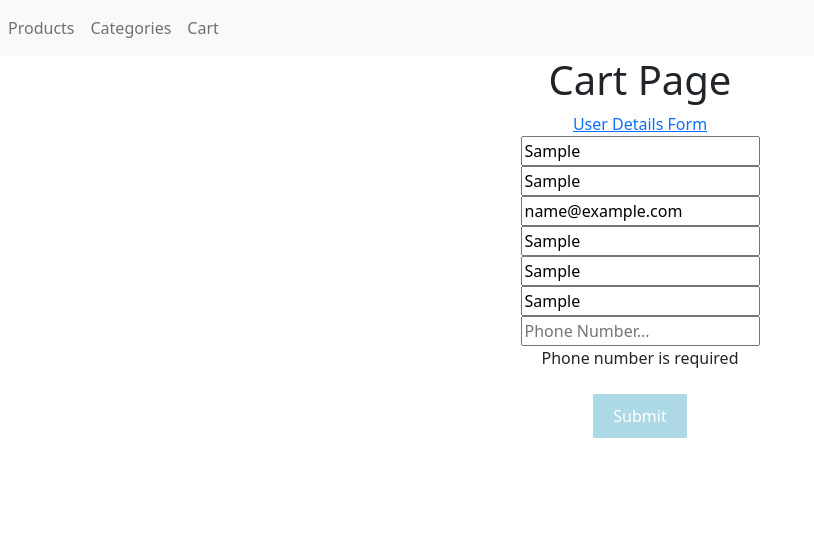
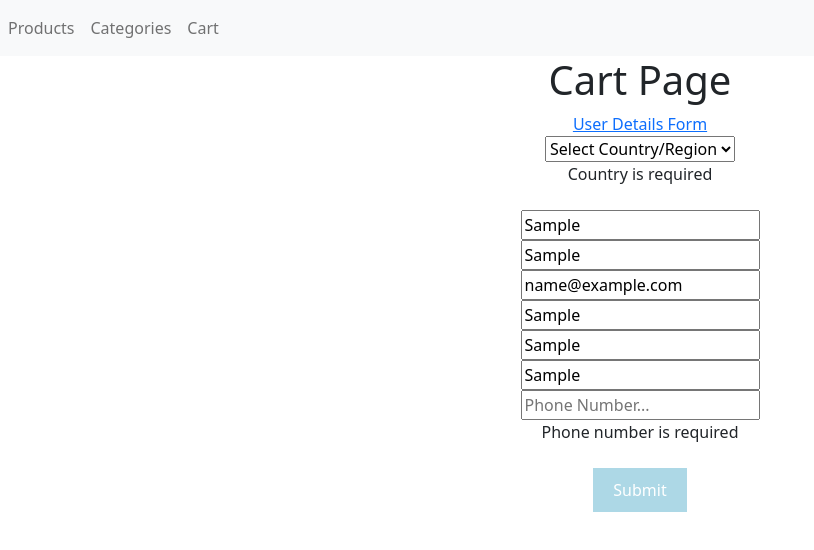
Before and after one commit to Knowledge-Streams-KS/react-e-commerce-maryam2497, a React (Create React App) app: page /checkout/userDetailForm in a window 1280 px wide. Both pictures are taken after typing "Sample", "Sample", "name@example.com", "Sample", "Sample", "Sample" into the empty fields and a click on the button "Submit". Shown: the top 550 px of the page, without its empty margins (0-814 px from the left). Built offline with nearby package versions, Linux system fonts and the light colour scheme.

Commit message:
country/region dropdown implemented

```diff
--- a/src/Pages/userDetailForm/userDetailForm.jsx
+++ b/src/Pages/userDetailForm/userDetailForm.jsx
@@ -11,15 +11,16 @@ const UserDetailForm = () => {
     city: "",
     postalCode: "",
     phoneNumber: "",
-    password: ""
+    password: "",
   });
 
-  const handleSubmit = values => {
+  const handleSubmit = (values) => {
     setFormData(values);
     console.log("Form data", formData);
   };
 
   const validationSchema = Yup.object().shape({
+    country: Yup.string().required("Country is required"),
     firstName: Yup.string().required("First name is required"),
     lastName: Yup.string().required("Last name is required"),
     email: Yup.string()
@@ -34,17 +35,12 @@ const UserDetailForm = () => {
         "Invalid phone number format"
       )
       .required("Phone number is required"),
-    password: Yup.string()
-      .matches(
-        /^(?=.*[A-Z])(?=.*\d)[A-Za-z\d]{6,}$/,
-        "Password must contain at least 6 characters, one upper-case letter and a number"
-      )
-      .required("Password is required")
   });
 
   return (
     <Formik
       initialValues={{
+        country: "",
         firstName: "",
         lastName: "",
         email: "",
@@ -52,13 +48,23 @@ const UserDetailForm = () => {
         city: "",
         postalCode: "",
         phoneNumber: "",
-        password: ""
+        password: "",
       }}
       onSubmit={handleSubmit}
       validationSchema={validationSchema}
     >
       {({ isSubmitting }) => (
         <Form>
+          <Field as="select" name="country" placeholder="Select Country/Region">
+            <option value="">Select Country/Region</option>
+            <option value="Pakistan">Pakistan</option>
+            <option value="Iran">Iran</option>
+            <option value="Iraq">Iraq</option>
+            <option value="Afghanistan">Afghanistan</option>
+            <option value="India">India</option>
+          </Field>
+          <ErrorMessage name="country" component="div" />
+          <br />
           <Field type="text" name="firstName" placeholder="First Name..." />
           <ErrorMessage name="firstName" component="div" />
           <br />
```
